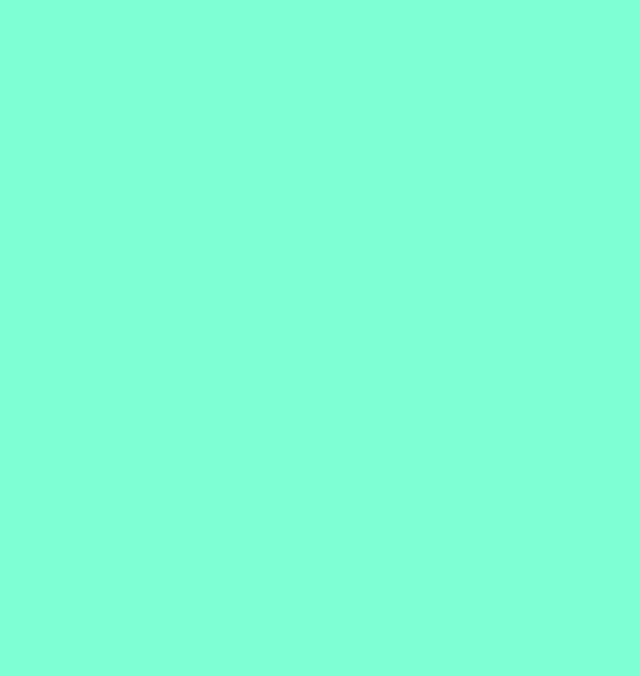
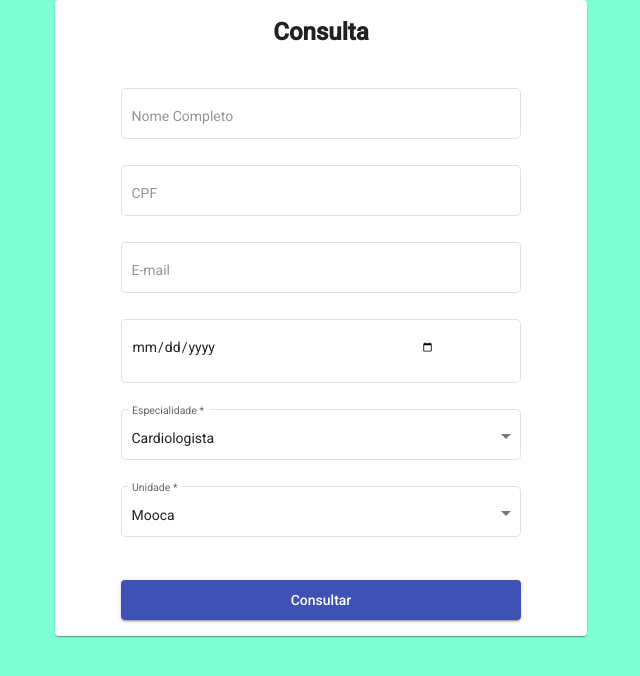
Before and after one commit to silva-leonardo/usjt_medplus_project_frontend, an Angular app: page /consulta in a window 1280 px wide. Before the commit this address led to /. Shown: the top 676 px of the page, without its empty margins (319-959 px from the left). Built offline with nearby package versions, Linux system fonts and the light colour scheme.

Commit message:
feat: Criação da tela de consulta e alteração das aparencia do campo de fill para Outline

```diff
--- a/src/app/Telas/cadastro/cadastro.component.html
+++ b/src/app/Telas/cadastro/cadastro.component.html
@@ -3,31 +3,32 @@
   <br>
 
   <form (submit)="cadastro(clienteForm)" #clienteForm="ngForm">
-    <mat-form-field>
+    <mat-form-field appearance="outline">
       <input type="text" matInput placeholder="Nome Completo" name="Nome" ngModel required minlength="10" />
     </mat-form-field>
 
     <br>
-    <mat-form-field>
-      <input type="text" matInput placeholder="CPF" ngModel name="cpf" required minlength="14" maxlength="14" />
+    <mat-form-field appearance="outline">
+      <input type="text" matInput placeholder="CPF" ngModel name="cpf" required minlength="12" maxlength="12 " />
       <mat-error>Digite uma CPF válido</mat-error>
     </mat-form-field>
     <br>
 
-    <mat-form-field>
-      <input type="text" matInput placeholder="E-mail" ngModel name="email" required  />
+    <mat-form-field appearance="outline">
+      <input type="email" matInput placeholder="E-mail" ngModel name="email" required  />
+
       <mat-error>Digite uma E-mail válida</mat-error>
     </mat-form-field>
 
     <br>
-    <mat-form-field>
-      <input type="text" matInput placeholder="Telefone" ngModel name="tell" required minlength="11" maxlength="11"/>
+    <mat-form-field appearance="outline">
+      <input type="tel" matInput placeholder="Telefone" ngModel name="tell" required minlength="11" maxlength="11"/>
       <mat-error>Digite um Telefone válido</mat-error>
     </mat-form-field>
 
     <br>
 
-    <mat-form-field appearance="fill">
+    <mat-form-field appearance="outline">
       <mat-label>Sexo</mat-label>
       <select matNativeControl required name='sexo'>
         <option value="masc">Masculino</option>
@@ -39,18 +40,18 @@
 
     <br>
 
-    <mat-form-field>
-      <input type="text" matInput placeholder="Data de Nascimento" ngModel name="datanasc" required required minlength="8" maxlength="8"/>
+    <mat-form-field appearance="outline">
+      <input type="date" matInput placeholder="Data de Nascimento" ngModel name="datanasc" required required minlength="" maxlength=""/>
       <mat-error>Digite uma data de nascimento válido</mat-error>
     </mat-form-field>
     <br>
-    <mat-form-field>
+    <mat-form-field appearance="outline">
       <input type="password" matInput placeholder="Senha" ngModel name="senha" required required minlength="8" maxlength="15" />
       <mat-error>Digite uma senha válida</mat-error>
     </mat-form-field>
     <br>
 
-    <mat-form-field>
+    <mat-form-field appearance="outline">
       <input type="password" matInput placeholder="Confirmar Senha" ngModel name="confirm.senha" required required minlength="8" maxlength="15"/>
       <mat-error>Senhas diferentes!</mat-error>
     </mat-form-field>
--- /dev/null
+++ b/src/app/Telas/consulta/consulta.component.css
@@ -0,0 +1,27 @@
+.example-container .mat-form-field + .mat-form-field {
+    margin-left: 8px;
+  }
+
+mat-card{
+    margin: auto;
+    width: 80%;
+    max-width: 500px;
+    text-align: center
+
+}
+
+mat-form-field, input {
+    width: 80%;
+}
+
+title{
+    text-align: center
+}
+
+.mat-raised-button {
+    line-height: 40px;
+    min-width: 80%;
+    margin-top: 20px;
+    margin-left: 10%;
+    margin-right: 10%;
+}
--- /dev/null
+++ b/src/app/Telas/consulta/consulta.component.html
@@ -0,0 +1,59 @@
+<mat-card>
+    <h1><b>Consulta
+    </b></h1>
+    <br>
+
+    <form (submit)="(clienteForm)" #clienteForm="ngForm">
+      <mat-form-field appearance="outline">
+        <input type="text" matInput placeholder="Nome Completo" name="Nome" ngModel required minlength="5" />
+        <mat-error>Digite um nome valido</mat-error>
+      </mat-form-field>
+
+      <br>
+      <mat-form-field appearance="outline">
+        <input type="text" matInput placeholder="CPF" ngModel name="cpf" required minlength="11" maxlength="11" />
+        <mat-error>Digite uma CPF válido</mat-error>
+      </mat-form-field>
+      <br>
+
+      <mat-form-field appearance="outline" >
+        <input  type="email" matInput placeholder="E-mail" ngModel name="email" required  />
+        <mat-error>Digite uma E-mail válida</mat-error>
+      </mat-form-field>
+
+      <br>
+      <mat-form-field appearance="outline">
+        <input type="date" matInput placeholder="DD/MM/AAAA" ngModel name="data" required minlength="" maxlength=""/>
+        <mat-error>Digite uma data valida</mat-error>
+      </mat-form-field>
+
+      <br>
+
+      <mat-form-field appearance="outline">
+        <mat-label>Especialidade</mat-label>
+        <select matNativeControl required name='Especialidade'>
+          <option value="Cardiologista">Cardiologista</option>
+          <option value="cirurgião">Cirurgião</option>
+          <option value="Psicologo">Psicologo</option>
+          <option value="oftamologista">oftamologista</option>
+          <option value="Pediatra">Pediatra</option>
+        </select>
+      </mat-form-field>
+
+
+      <br>
+
+      <mat-form-field appearance="outline">
+        <mat-label>Unidade</mat-label>
+        <select matNativeControl required name='Especialidade'>
+          <option value="Cardiologista">Mooca</option>
+          <option value="Cardiologista">Tatuape</option>
+        </select>
+      </mat-form-field>
+
+
+    <br>
+
+    <button mat-raised-button color="primary">Consultar</button>
+  </form>
+  </mat-card>
--- /dev/null
+++ b/src/app/Telas/consulta/consulta.component.ts
@@ -0,0 +1,26 @@
+import { Component, OnInit } from '@angular/core';
+import {FormControl, Validators} from '@angular/forms';
+
+@Component({
+  selector: 'app-consulta',
+  templateUrl: './consulta.component.html',
+  styleUrls: ['./consulta.component.css']
+})
+export class ConsultaComponent implements OnInit {
+
+  constructor() { }
+
+  ngOnInit(): void {
+  }
+
+  email = new FormControl('', [Validators.required, Validators.email]);
+
+  getErrorMessage() {
+    if (this.email.hasError('required')) {
+      return 'You must enter a value';
+    }
+
+    return this.email.hasError('email') ? 'Not a valid email' : '';
+  }
+
+}
--- a/src/app/Telas/login/login.component.html
+++ b/src/app/Telas/login/login.component.html
@@ -3,12 +3,12 @@
     <mat-card-title>Faça Login</mat-card-title>
     <mat-card-subtitle>Entre com suas credencias:</mat-card-subtitle>
     <form (submit)="login(clienteForm)" #clienteForm="ngForm">
-      <mat-form-field>
+      <mat-form-field appearance="outline">
         <input type="text" matInput placeholder="CPF" name="cpf" ngModel required minlength="13" />
         <mat-error>Digite um CPF válido</mat-error>
       </mat-form-field>
 
-      <mat-form-field>
+      <mat-form-field appearance="outline">
         <input type="password" matInput placeholder="Senha" ngModel name="senha" required />
         <mat-error>Digite uma senha válida</mat-error>
       </mat-form-field>
--- a/src/app/app-routing.module.ts
+++ b/src/app/app-routing.module.ts
@@ -5,6 +5,7 @@ import { LoginComponent } from './Telas/login/login.component';
 import { PainelComponent } from './Telas/painel/painel.component';
 import { CadastroComponent } from './Telas/cadastro/cadastro.component';
 import { IntegrantesComponent } from './Telas/integrantes/integrantes.component';
+import { ConsultaComponent } from './Telas/consulta/consulta.component';
 
 const routes: Routes = [
   {
@@ -27,6 +28,10 @@ const routes: Routes = [
   {
     path:'integrantes',
     component: IntegrantesComponent
+  },
+  {
+    path:'consulta',
+    component: ConsultaComponent
   }
 ];
 
```
Also changed, not shown: src/app/app.module.ts (+7 -1 lines), 1 other file (tests, documents, lock files or other folders).
